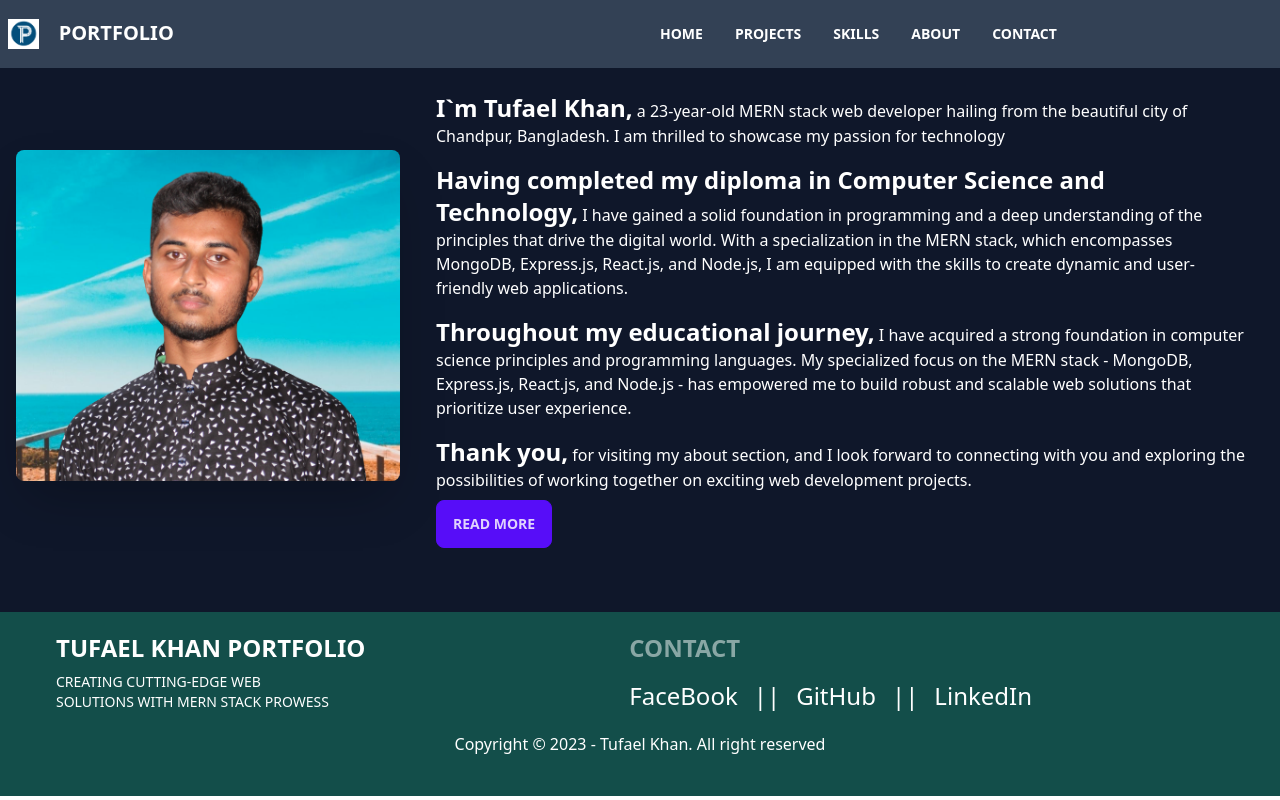
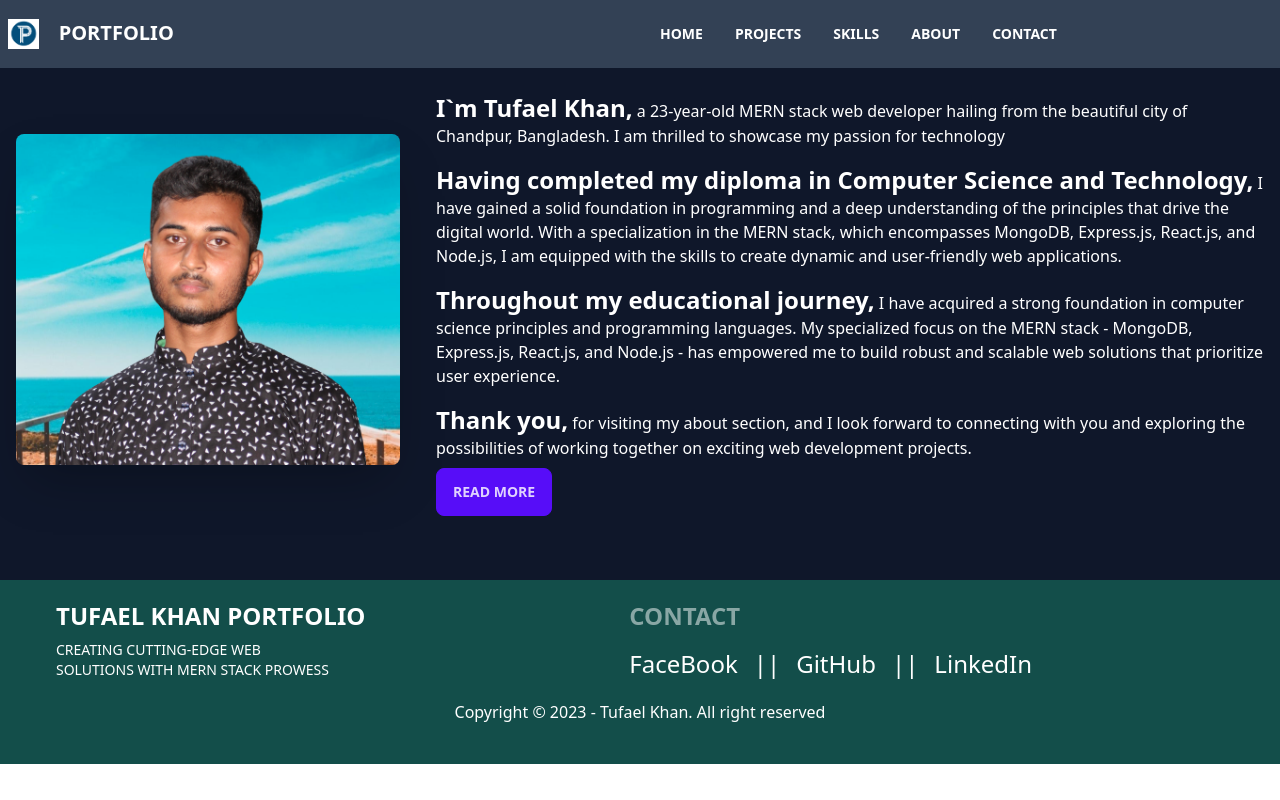
Before and after one commit to tufaelkhan/tufael-portfolio, a React (Vite) app: page /about in a window 1280 px wide. Built offline with nearby package versions, Linux system fonts and the light colour scheme.

Commit message:
add test

```diff
--- a/src/components/Home/Home/About.jsx
+++ b/src/components/Home/Home/About.jsx
@@ -4,7 +4,7 @@ import { Zoom, Slide } from "react-awesome-reveal";
 const About = () => {
     return (
         <div>
-            <div className="hero ">
+            <div className="hero  mr-3">
   <div className="hero-content flex-col lg:flex-row">
     <Zoom>
 
@@ -12,7 +12,7 @@ const About = () => {
     </Zoom>
     <Slide>
 
-    <div className='text-1xl font-sans pl-5 mr-3'>
+    <div className='text-1xl font-sans pl-5'>
       <p className="py-2"><strong className='text-2xl'>I`m Tufael Khan,</strong> a 23-year-old MERN stack web developer hailing from the beautiful city of Chandpur, Bangladesh. I am thrilled to showcase my passion for technology</p>
       <p className="py-2"><strong className='text-2xl'>Having completed my diploma in Computer Science and Technology,</strong>  I have gained a solid foundation in programming and a deep understanding of the principles that drive the digital world. With a specialization in the MERN stack, which encompasses MongoDB, Express.js, React.js, and Node.js, I am equipped with the skills to create dynamic and user-friendly web applications.</p>
       <p className="py-2"><strong className='text-2xl'>Throughout my educational journey,</strong> I have acquired a strong foundation in computer science principles and programming languages. My specialized focus on the MERN stack - MongoDB, Express.js, React.js, and Node.js - has empowered me to build robust and scalable web solutions that prioritize user experience.</p>
```
